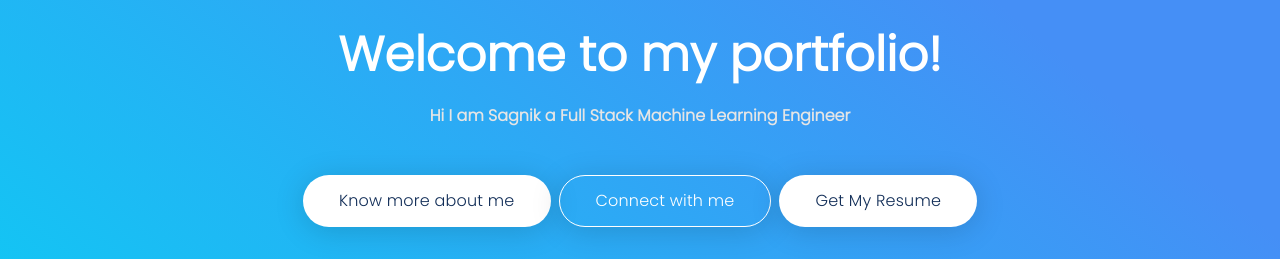
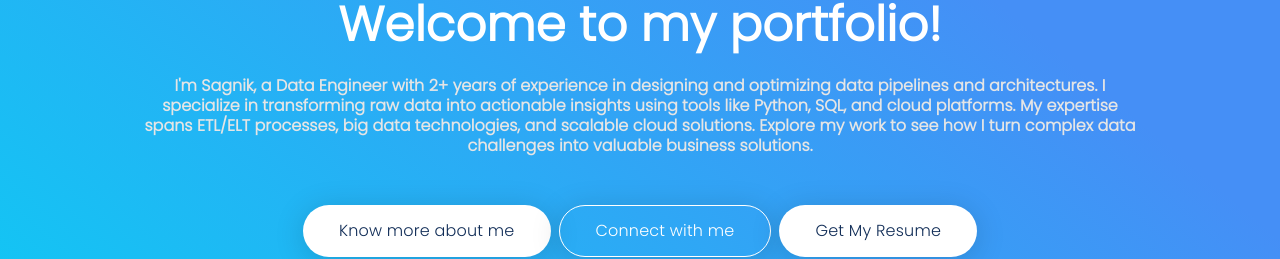
Before and after one commit to Sagnik220/portfolio, a React (Create React App) app: page /#/ in a window 1280 px wide. Shown: the part 150-409 px from the top of the page. Built offline with nearby package versions, Linux system fonts and the light colour scheme.

Commit message:
Update Home.jsx

```diff
--- a/src/components/Home/Home.jsx
+++ b/src/components/Home/Home.jsx
@@ -11,7 +11,7 @@ class Home extends Component {
             <div className='home-container'>
                 <div className='header-text'>
                     <h1>Welcome to my portfolio!</h1>
-                    <p>Hi I am Sagnik a Full Stack Machine Learning Engineer</p>
+                    <p>I'm Sagnik, a Data Engineer with 2+ years of experience in designing and optimizing data pipelines and architectures. I specialize in transforming raw data into actionable insights using tools like Python, SQL, and cloud platforms. My expertise spans ETL/ELT processes, big data technologies, and scalable cloud solutions. Explore my work to see how I turn complex data challenges into valuable business solutions.</p>
                 </div>
                 <div className='head-btns'>
                     <Link to='/about' className='btn btn-white'>
@@ -20,7 +20,7 @@ class Home extends Component {
                     <Link to='/contact' className='btn btn-transparent'>
                         <p className='btn-text'>Connect with me</p>
                     </Link>
-                    <a href='https://drive.google.com/file/d/1yo4FkFEJm5oZ1V-qYWrXdkmTyY1iqAml/view?usp=sharing' className='btn btn-white'>
+                    <a href='https://drive.google.com/file/d/1G8LKutyLQ_Afzm5TME8O0nETCrYRwVsA/view' className='btn btn-white'>
                         <p className='btn-text'>Get My Resume</p>
                     </a>
                 </div>
```
